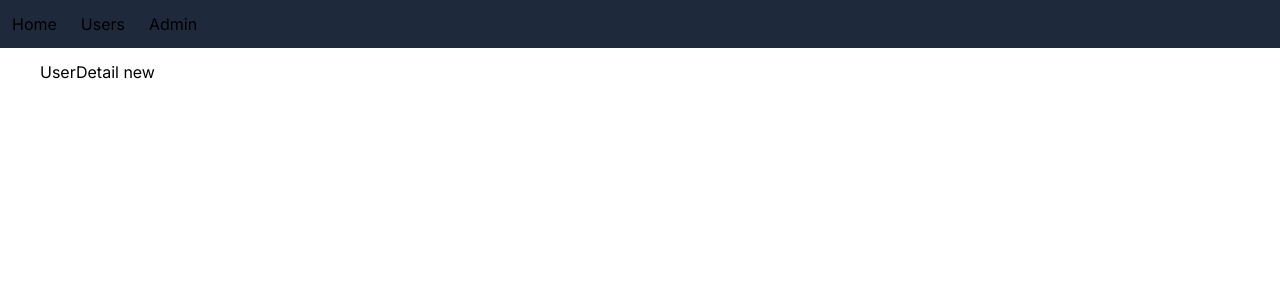
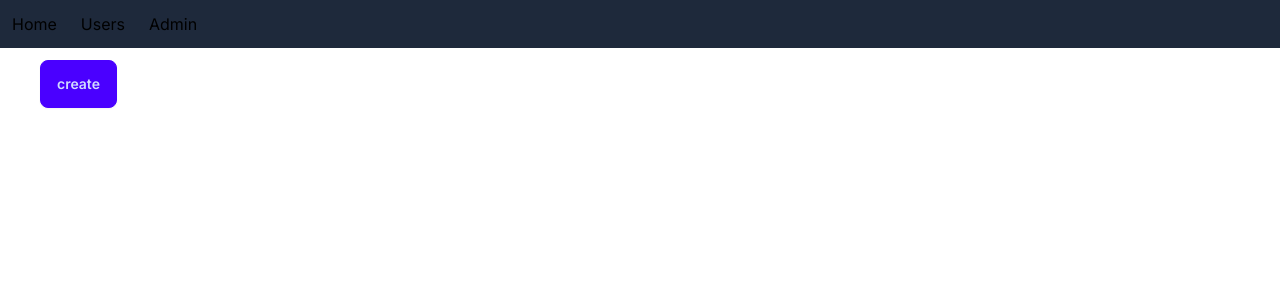
Before and after one commit to HamDean/mosh-nextjs-tutorial, a Next.js app: page /users/new in a window 1280 px wide. Shown: the top 300 px of the page. Built offline with nearby package versions, Linux system fonts and the light colour scheme.

Commit message:
programatic navigation

```diff
--- /dev/null
+++ b/app/users/new/page.tsx
@@ -0,0 +1,13 @@
+"use client";
+
+import { useRouter } from "next/navigation";
+
+const CreateUser = () => {
+  const router = useRouter();
+  return (
+    <button className="btn btn-primary" onClick={() => router.push("/users")}>
+      create
+    </button>
+  );
+};
+export default CreateUser;
--- a/app/users/page.tsx
+++ b/app/users/page.tsx
@@ -1,4 +1,5 @@
-import Table from "./table";
+import Link from "next/link";
+import Table from "./Table";
 
 const Users = async ({
   searchParams: { sortOrder },
@@ -8,6 +9,7 @@ const Users = async ({
   return (
     <>
       <h1>Users</h1>
+      <Link href={'/users/new'} className="btn">Create</Link>
       <Table sortOrder={sortOrder} />
     </>
   );
```
